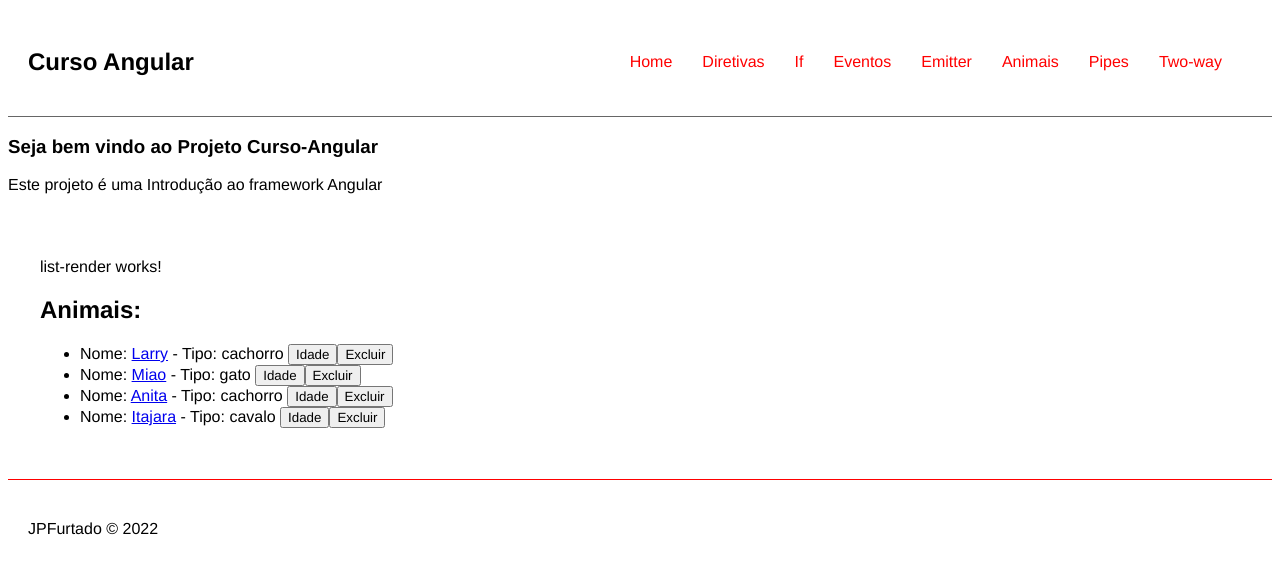
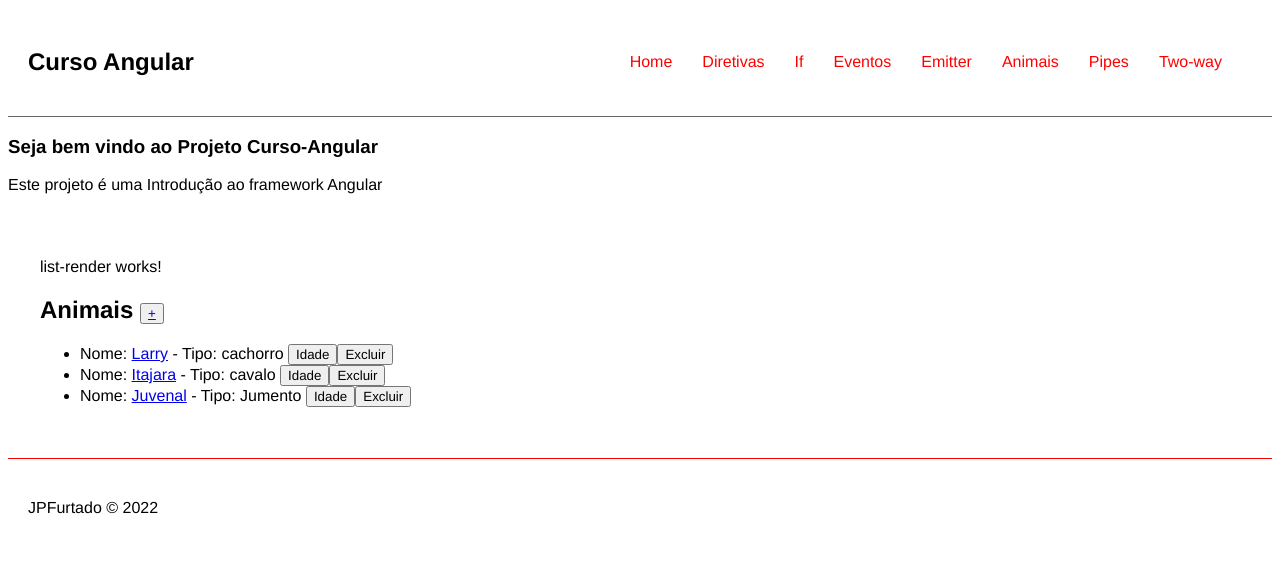
Before and after one commit to jpfurtado/curso-angular, an Angular app: page /list in a window 1280 px wide. Shown: the top 574 px of the page. Built offline with nearby package versions, Linux system fonts and the light colour scheme; data requests are answered from the project's data file.

Commit message:
Aula 10/11/2022

```diff
--- a/db.json
+++ b/db.json
@@ -1,14 +1,48 @@
 {
-    "animais": [
-    {"id":1, "nome":"Larry", "tipo":"cachorro", "idade": 7},
-    {"id":2, "nome":"Miao", "tipo":"gato", "idade": 2},
-    {"id":3, "nome":"Anita", "tipo":"cachorro", "idade": 12},
-    {"id":4, "nome":"Itajara", "tipo":"cavalo",  "idade": 5}
+  "animais": [
+    {
+      "id": 1,
+      "nome": "Larry",
+      "tipo": "cachorro",
+      "idade": 7
+    },
+    {
+      "id": 4,
+      "nome": "Itajara",
+      "tipo": "cavalo",
+      "idade": 5
+    },
+    {
+      "id": 5,
+      "nome": "Juvenal",
+      "tipo": "Jumento",
+      "idade": 3
+    }
   ],
   "animais-bkp": [
-    {"id":1, "nome":"Larry", "tipo":"cachorro", "idade": 7},
-    {"id":2, "nome":"Miao", "tipo":"gato", "idade": 2},
-    {"id":3, "nome":"Anita", "tipo":"cachorro", "idade": 12},
-    {"id":4, "nome":"Itajara", "tipo":"cavalo",  "idade": 5}
+    {
+      "id": 1,
+      "nome": "Larry",
+      "tipo": "cachorro",
+      "idade": 7
+    },
+    {
+      "id": 2,
+      "nome": "Miao",
+      "tipo": "gato",
+      "idade": 2
+    },
+    {
+      "id": 3,
+      "nome": "Anita",
+      "tipo": "cachorro",
+      "idade": 12
+    },
+    {
+      "id": 4,
+      "nome": "Itajara",
+      "tipo": "cavalo",
+      "idade": 5
+    }
   ]
 }
--- a/src/app/componentes/detalhes-item/detalhes-item.component.html
+++ b/src/app/componentes/detalhes-item/detalhes-item.component.html
@@ -1 +1,6 @@
-<p>detalhes-item works!</p>
+<div *ngIf="animal" class="aula">
+    <p>detalhes-item works!</p>
+    <p>ID: {{ animal.id }}</p>
+    <h1>{{ animal.nome }}</h1>
+    <p>Tipo: {{ animal.tipo }}</p>
+</div>
--- a/src/app/componentes/detalhes-item/detalhes-item.component.ts
+++ b/src/app/componentes/detalhes-item/detalhes-item.component.ts
@@ -1,4 +1,8 @@
 import { Component, OnInit } from '@angular/core';
+import { ActivatedRoute } from '@angular/router';
+
+import { Animal } from 'src/app/Animal';
+import { ListService } from 'src/app/servicos/list.service';
 
 @Component({
   selector: 'app-detalhes-item',
@@ -6,10 +10,18 @@ import { Component, OnInit } from '@angular/core';
   styleUrls: ['./detalhes-item.component.css']
 })
 export class DetalhesItemComponent implements OnInit {
+  animal?: Animal;
 
-  constructor() { }
+  constructor(private listService: ListService,
+    private route: ActivatedRoute) {
+      this.getAnimal();
+     }
 
   ngOnInit(): void {
   }
 
+  getAnimal() {
+    const id = Number(this.route.snapshot.paramMap.get("id"));
+    this.listService.getItem(id).subscribe((animal) => (this.animal = animal));
+  }
 }
--- a/src/app/componentes/list-render/list-render.component.html
+++ b/src/app/componentes/list-render/list-render.component.html
@@ -1,6 +1,6 @@
 <div class="aula">
     <p>list-render works!</p>
-    <h2>Animais:</h2>
+    <h2>Animais <button><a routerLink="/two-way-biding">+</a></button></h2>
     <ul>
         <li *ngFor="let animal of animais">
             Nome: <a routerLink="/list/{{animal.id}}">{{animal.nome}}</a> - Tipo: {{animal.tipo}}
--- a/src/app/componentes/list-render/list-render.component.ts
+++ b/src/app/componentes/list-render/list-render.component.ts
@@ -29,8 +29,10 @@ export class ListRenderComponent implements OnInit {
     this.idadeAnimal = `${animal.nome}(${animal.tipo}) tem ${animal.idade} anos!`;
   }
   removeAnimal(animal: Animal) {
-    console.log('Removendo animal...')
-    this.animais = this.listService.remove(this.animais, animal)
+    // Remove o Animal do front-end
+    this.animais = this.animais.filter((a) => animal.nome !== a.nome);
+    // Remove efetivamente do banco
+    this.listService.remove(animal.id).subscribe();
   }
   getAnimais() {
     this.listService.getAll().subscribe((animais) => (this.animais = animais));
--- a/src/app/componentes/two-way-biding/two-way-biding.component.html
+++ b/src/app/componentes/two-way-biding/two-way-biding.component.html
@@ -1,11 +1,15 @@
 <div class="aula">
     <p>two-way-biding works!</p>
-    <form>
+    <form (ngSubmit)="incluiAnimal(nome,tipo,idade)">
         <input type="text" [(ngModel)]='nome' name="nome"
             placeholder="Digite o seu nome">
+        <input type="text" [(ngModel)]='tipo' name="tipo"
+            placeholder="Digite o tipo">
+        <input type="number" [(ngModel)]='idade' name="idade"
+            placeholder="Digite a idade">
         <input type="submit" value="Enviar">
     </form>
     <div *ngIf="nome!='' ">
-        <p>O nome é {{ nome }}</p>
+        <p>O ({{ tipo }} de nome {{ nome }} tem {{ idade }} ano(s) de idade</p>
     </div>
 </div>
--- a/src/app/componentes/two-way-biding/two-way-biding.component.ts
+++ b/src/app/componentes/two-way-biding/two-way-biding.component.ts
@@ -1,4 +1,8 @@
 import { Component, OnInit } from '@angular/core';
+import { Router } from '@angular/router';
+
+import { Animal } from 'src/app/Animal';
+import { ListService } from 'src/app/servicos/list.service';
 
 @Component({
   selector: 'app-two-way-biding',
@@ -8,10 +12,30 @@ import { Component, OnInit } from '@angular/core';
 export class TwoWayBidingComponent implements OnInit {
 
   nome: string = '';
+  tipo: string = '';
+  idade: number = 0;
 
-  constructor() { }
+  animal: Animal = {
+    id: 0,
+    nome: this.nome,
+    tipo: this.tipo,
+    idade: this.idade
+  }
+
+  constructor(private listService: ListService, private router: Router) {
+
+
+   }
 
   ngOnInit(): void {
   }
 
+  incluiAnimal(nome: string, tipo: string, idade: number ) {
+    this.animal.nome = nome;
+    this.animal.tipo = tipo;
+    this.animal.idade = idade;
+    this.listService.setItem(this.animal).subscribe();
+    this.router.navigate(['/list']);
+  }
+
 }
--- a/src/app/servicos/list.service.ts
+++ b/src/app/servicos/list.service.ts
@@ -10,12 +10,17 @@ export class ListService {
 private apiUrl = 'http://localhost:3000/animais';
   constructor(private http: HttpClient) { }
 
-  remove(animais: Animal[],animal: Animal) {
-    console.log("Ativando serviço")
-    return animais.filter((a) => animal.nome !== a.nome);
+  getAll():Observable<Animal[]> {
+      return this.http.get<Animal[]>(this.apiUrl);
+    }
+
+  getItem(id:Number):Observable<Animal> {
+    return this.http.get<Animal>(`${this.apiUrl}/${id}`);
   }
-
-getAll():Observable<Animal[]> {
-    return this.http.get<Animal[]>(this.apiUrl);
+  remove(id: Number) {
+    return this.http.delete<Animal>(`${this.apiUrl}/${id}`);
+  }
+  setItem(animal: Animal):Observable<Animal> {
+    return this.http.post<Animal>(this.apiUrl,animal);
   }
 }
```
